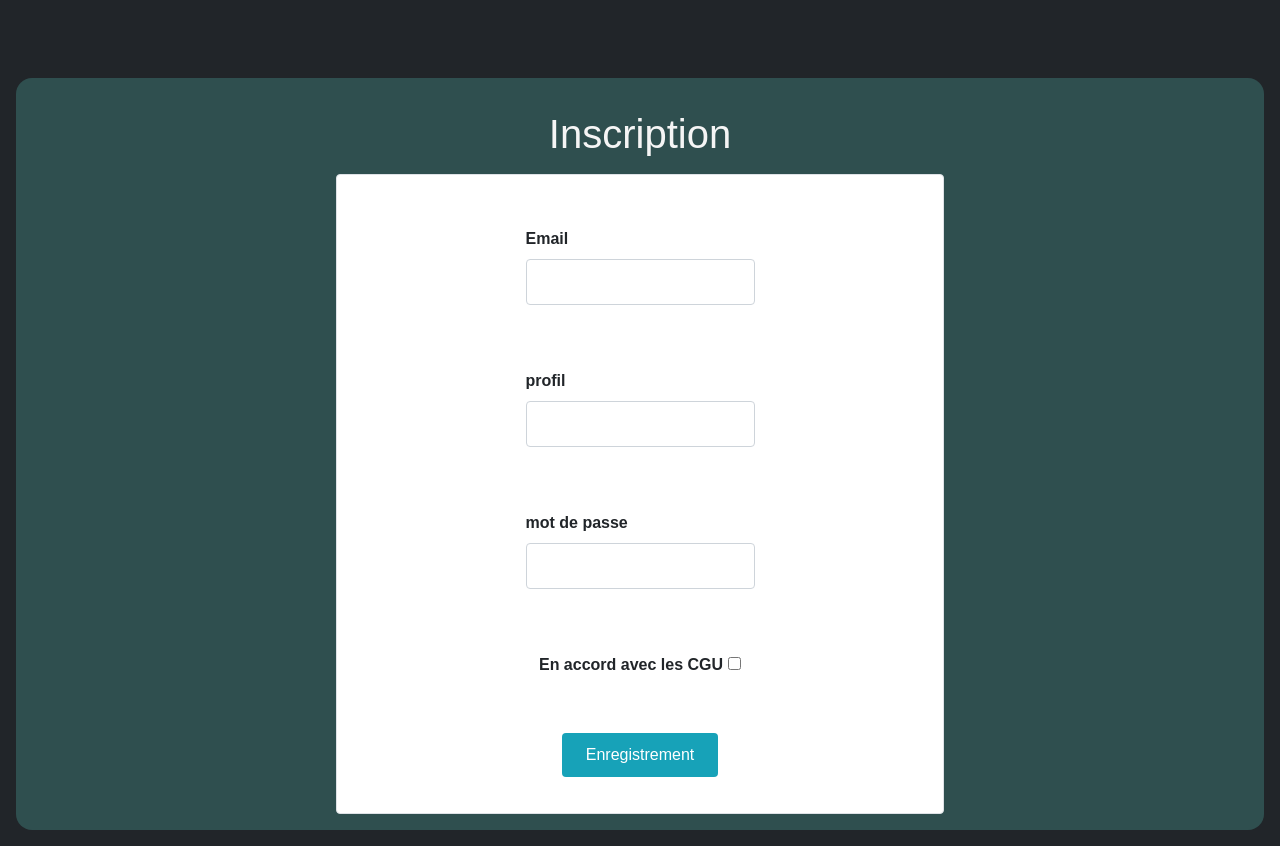
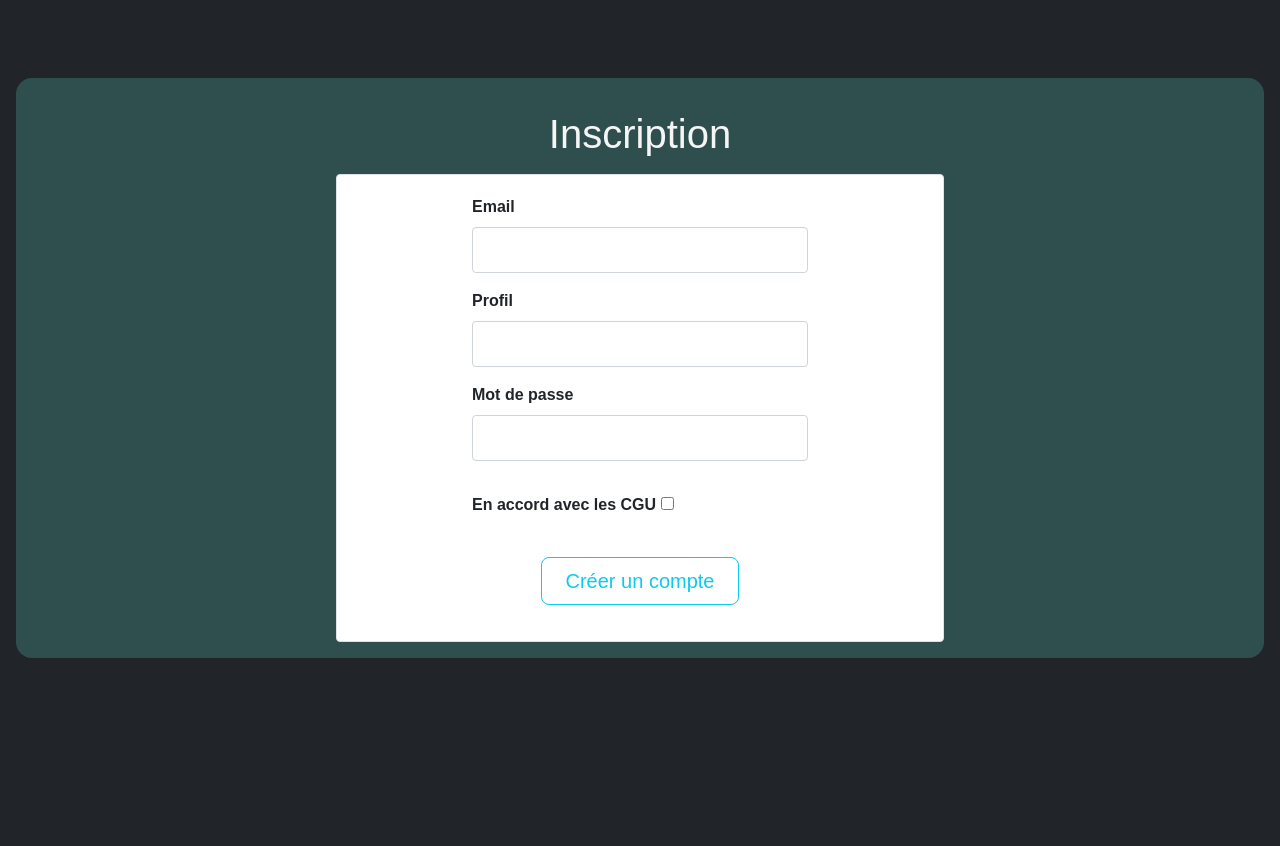
Before and after one commit to Getssone/Snowtricks, a Symfony app: template Code/templates/pages/register.html.twig in a window 1280 px wide. Shown: the part 346-1192 px from the top of the page. After the commit the page ends 1004 px from the top, so only its background shows below. Run offline with Twig, Linux system fonts and the light colour scheme; the template is opened without the code that fills it, so the values that code supplies are empty; form fields are guessed from the names that the template uses; style sheets or scripts are compiled from the project's sources; some libraries are stand-ins or nearby versions.

Commit message:
Update following white presentation

```diff
--- a/Code/config/services.yaml
+++ b/Code/config/services.yaml
@@ -21,5 +21,8 @@
       - "../src/Entity/"
       - "../src/Kernel.php"
 
+  App\EventListener\Redirect404ToHomepageListener:
+    tags:
+      - { name: kernel.event_listener, event: kernel.exception }
   # add more service definitions when explicit configuration is needed
   # please note that last definitions always *replace* previous ones
--- a/Code/public/css/form/form.css
+++ b/Code/public/css/form/form.css
@@ -39,29 +39,57 @@
     width: 90%;
   }
 }
-body section form label {
+body section form div {
+  width: 100%;
+  max-width: 21rem;
+}
+body section form div .mb-3 label {
   font-weight: bold;
 }
-body section form input[type=text],
-body section form input[type=password],
-body section form input[type=email] {
+body section form div .mb-3 input[type=text],
+body section form div .mb-3 input[type=password],
+body section form div .mb-3 input[type=email] {
   width: 100%;
+  max-width: 21rem;
   padding: 10px;
   margin-bottom: 10px;
   border: 1px solid #ced4da;
   border-radius: 4px;
 }
-body section form input[type=checkbox] {
+body section form div .mb-3 input[type=checkbox] {
   margin-left: 5px;
 }
-body section form .alerte-danger ul {
+body section form div .mb-3 .alerte-danger ul {
   background-color: #f8d7da;
   color: #721c24;
   border: 1px solid #f5c6cb;
   padding: 30px;
   margin-bottom: 20px;
 }
-body section form button[type=submit] {
+body section form div label {
+  font-weight: bold;
+}
+body section form div input[type=text],
+body section form div input[type=password],
+body section form div input[type=email] {
+  width: 100%;
+  max-width: 21rem;
+  padding: 10px;
+  margin-bottom: 10px;
+  border: 1px solid #ced4da;
+  border-radius: 4px;
+}
+body section form div input[type=checkbox] {
+  margin-left: 5px;
+}
+body section form div .alerte-danger ul {
+  background-color: #f8d7da;
+  color: #721c24;
+  border: 1px solid #f5c6cb;
+  padding: 30px;
+  margin-bottom: 20px;
+}
+body section form div button[type=submit] {
   background-color: #17a2b8;
   color: #fff;
   border: none;
@@ -71,9 +99,6 @@
   font-size: 16px;
   transition: background-color 0.3s ease;
 }
-body section form button[type=submit]:hover {
+body section form div button[type=submit]:hover {
   background-color: #138496;
-}
-body section form div {
-  margin: 1rem;
 }/*# sourceMappingURL=form.css.map */
--- a/Code/public/css/form/form.scss
+++ b/Code/public/css/form/form.scss
@@ -34,6 +34,10 @@
       @media (max-width: 500px) {
         width: 90%;
       }
+      div {
+        width: 100%;
+        max-width: 21rem;
+        .mb-3 {
           label {
             font-weight: bold;
           }
@@ -41,6 +45,7 @@
           input[type="password"],
           input[type="email"] {
             width: 100%;
+            max-width: 21rem;
             padding: 10px;
             margin-bottom: 10px;
             border: 1px solid #ced4da;
@@ -59,6 +64,35 @@
               margin-bottom: 20px;
             }
           }
+        }
+
+        label {
+          font-weight: bold;
+        }
+        input[type="text"],
+        input[type="password"],
+        input[type="email"] {
+          width: 100%;
+          max-width: 21rem;
+          padding: 10px;
+          margin-bottom: 10px;
+          border: 1px solid #ced4da;
+          border-radius: 4px;
+        }
+        input[type="checkbox"] {
+          margin-left: 5px;
+        }
+        .alerte-danger {
+          ul {
+            // list-style: none; // Supprimez la liste par défaut
+            background-color: #f8d7da;
+            color: #721c24;
+            border: 1px solid #f5c6cb;
+            padding: 30px;
+            margin-bottom: 20px;
+          }
+        }
+
         button[type="submit"] {
           background-color: #17a2b8;
           color: #fff;
@@ -72,9 +106,6 @@
         button[type="submit"]:hover {
           background-color: #138496;
         }
-
-      div {
-        margin: 1rem;
       }
     }
   }
--- a/Code/src/Controller/LogSecurityController.php
+++ b/Code/src/Controller/LogSecurityController.php
@@ -29,7 +29,7 @@
             $this->addFlash('error', $errorMessage);
         }
 
-        return $this->render('pages/login.html.twig', ['last_username' => $lastUsername, 'error' => $error, 'custom_error_message' => $errorMessage,]);
+        return $this->render('pages/login.html.twig', ['last_username' => $lastUsername, 'error_message' => $errorMessage,]);
     }
 
     #[Route(path: '/logout', name: 'app_logout')]
--- a/Code/templates/article/show.html.twig
+++ b/Code/templates/article/show.html.twig
@@ -183,10 +183,10 @@
 button.addEventListener('click', function () {
 if (imagesContainer.style.display === 'none' || imagesContainer.style.display === '') {
 imagesContainer.style.display = 'flex';
-button.textContent = 'Cacher les Images';
+button.textContent = 'Cacher les Médias';
 } else {
 imagesContainer.style.display = 'none';
-button.textContent = 'Afficher les Images';
+button.textContent = 'Afficher les Médias';
 }
 });
 });
--- a/Code/templates/pages/home.html.twig
+++ b/Code/templates/pages/home.html.twig
@@ -33,7 +33,7 @@
 						</div>
 					</div>
 				</div>
-				<div class="row row-cols-2 row-cols-lg-5 g-2 g-lg-3">
+				<div class="row row-cols-1 row-cols-md-5 g-3 g-lg-3">
 					{% for article in articles %}
 						<div class=" d-flex align-items-center justify-content-center col">
 							<div class="card h-100 shadow border-0">
@@ -78,12 +78,12 @@
 					{% endfor %}
 				</div>
 				<div class="d-flex align-items-center justify-content-center gap-2">
+					{% if currentPage is defined %}
 						{% if currentPage > 1 %}
 							<div class="text-center mt-4">
 								<a href="{{ path('app_home', {'page': currentPage - 1}) }}" class="btn btn-primary">Précédent</a>
 							</div>
 						{% endif %}
-
 						{% if currentPage < totalPages %}
 							<div class="text-center mt-4">
 								<a href="{{ path('app_home', {'page': currentPage + 1}) }}" class="btn btn-primary">Voir plus d'articles</a>
@@ -96,6 +96,7 @@
 								<i class="fas fa-arrow-up"></i>
 							</a>
 						</div>
+					{% endif %}
 				{% endif %}
 			</section>
 		</main>
--- a/Code/templates/pages/login.html.twig
+++ b/Code/templates/pages/login.html.twig
@@ -18,9 +18,8 @@
 		<h1>Connexion</h1>
 		<form method="post">
 			<div>
-				{% if error %}
-					<div class="alert alert-danger">{{ error.messageKey|trans(error.messageData, 'security') }}</div>
-					<div class="alert alert-danger">{{ custom_error_message|trans(error.messageData, 'security') }}</div>
+				{% if error_message %}
+					<div class="alert alert-danger" role="alert">{{ error_message }}</div>
 				{% endif %}
 
 				{% if app.user %}
--- a/Code/templates/pages/register.html.twig
+++ b/Code/templates/pages/register.html.twig
@@ -21,17 +21,17 @@
 		{% endfor %}
 		{{ form_errors(registrationForm) }}{{ form_start(registrationForm) }}<div>{{ form_row(registrationForm.email) }}</div>
 		<div>{{ form_row(registrationForm.username, {
-            label: 'profil'
+            label: 'Profil'
         }) }}</div>
 		<div>{{ form_row(registrationForm.plainPassword, {
-            label: 'mot de passe'
+            label: 'Mot de passe'
         }) }}</div>
 		<div>
 			<p>{{ form_row(registrationForm.agreeTerms, {
             label: 'En accord avec les CGU'
         }) }}</p>
 		</div>
-		<button type="submit" class="btn btn-outline-info btn-lg px-4 me-sm-3">Enregistrement</button>
+		<button type="submit" class="btn btn-outline-info btn-lg px-4 me-sm-3">Créer un compte</button>
 		{{ form_end(registrationForm) }}
 	</section>
 {% endblock %}
```
Also changed, not shown: Code/src/Controller/ArticleController.php (+24 -9 lines), Code/src/EventListener/Redirect404ToHomepageListener.php (added, +32 -0 lines), Code/templates/article/edit2.html.twig (+8 -3 lines), Code/public/uploads/images/mobile_wallpaper.jpg (added), README.md, 2 other files. Lines whose indentation alone changed are shown as unchanged.
